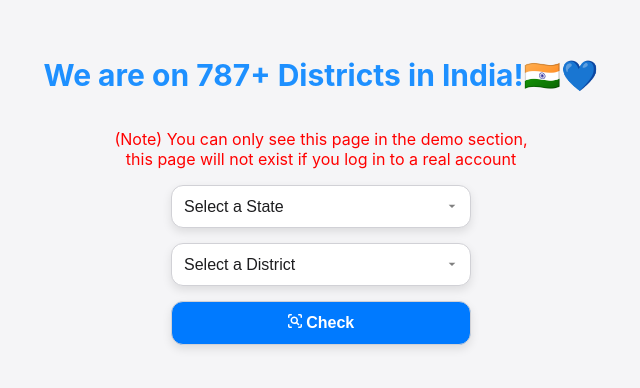
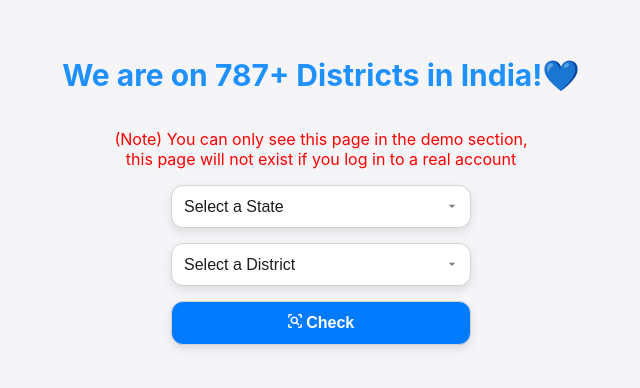
Before and after one commit to ContentDeliveryNetworks/PaymentGateways, a plain HTML site: page kit.html in a window 1280 px wide. Shown: the part 230-618 px from the top of the page, without its empty margins (319-959 px from the left). Drawn offline with Linux system fonts and the light colour scheme.

Commit message:
Update kit.html

```diff
--- a/kit.html
+++ b/kit.html
@@ -88,7 +88,7 @@
 
         function updateCounter() {
             if (counterElement) {
-                counterElement.textContent = `We are on ${count}+ Districts in India!🇮🇳💙`;
+                counterElement.textContent = `We are on ${count}+ Districts in India!💙`;
             }
         }
 
```
